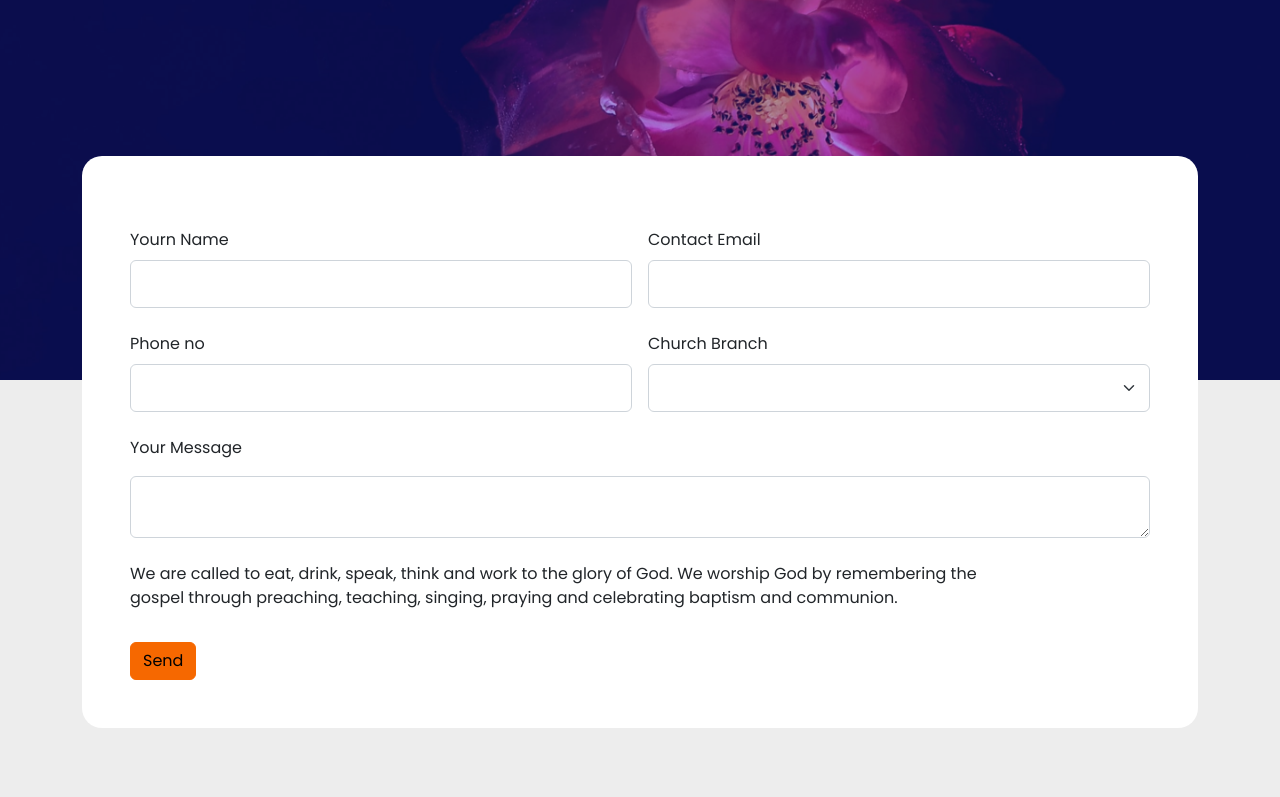
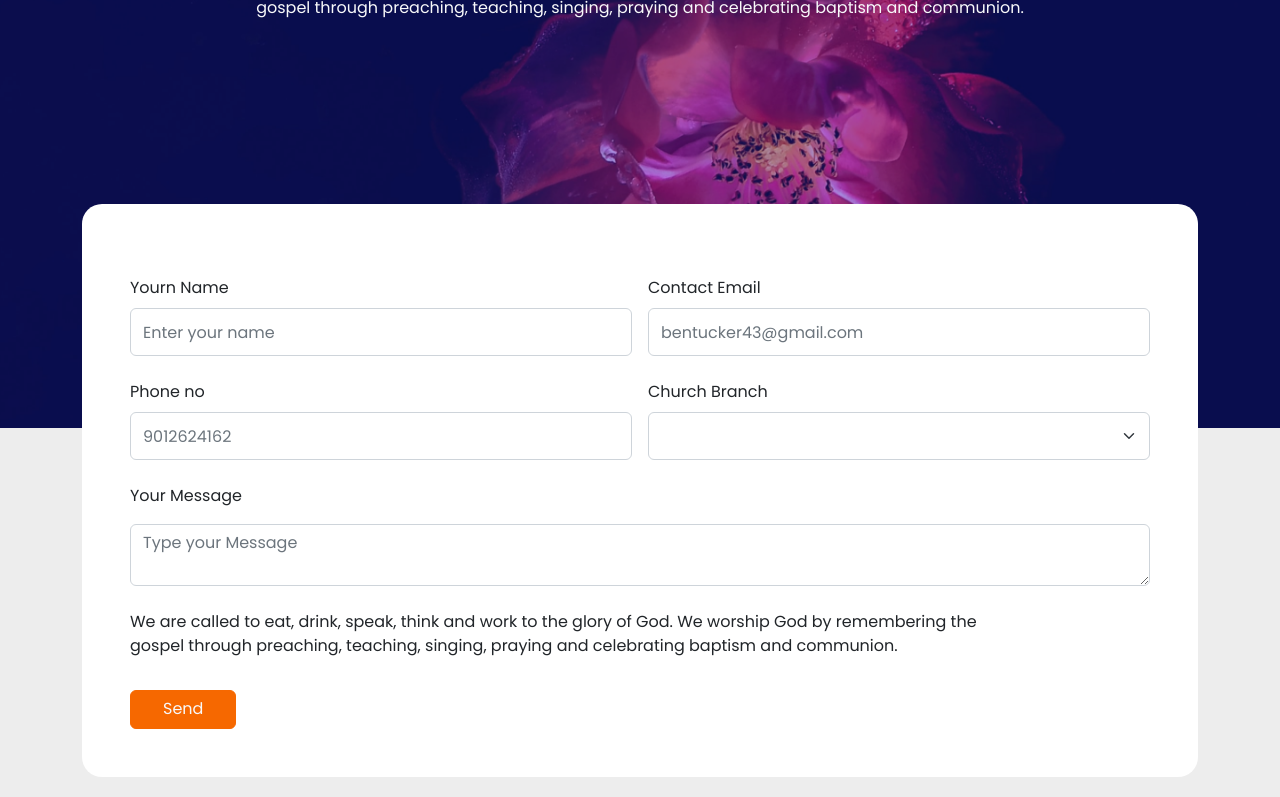
Before and after one commit to pin4eva/joint_heirs_frontend, a Next.js app: page / in a window 1280 px wide. Shown: the part 7148-7945 px from the top of the page. Built offline with nearby package versions, Linux system fonts and the light colour scheme.

Commit message:
few changes added

```diff
--- a/src/components/FooterComp.tsx
+++ b/src/components/FooterComp.tsx
@@ -73,7 +73,7 @@ const FooterComp = () => {
 					</div>
 					<hr className="text-light mt-5" />
 					<div className="text-center">
-						<p className="text-light">
+						<p className="text-light ">
 							<big className="fw-bold">JointHeirs</big> {new Date().getFullYear()}. All Rights
 							Reserved
 						</p>
--- a/src/pages/index.tsx
+++ b/src/pages/index.tsx
@@ -224,13 +224,21 @@ const Home: NextPage = () => {
 										<label className="mt-4 mb-2" htmlFor="name">
 											Yourn Name
 										</label>
-										<input type="text" className="form-control shadow-none" />
+										<input
+											type="text"
+											placeholder="Enter your name"
+											className="form-control shadow-none"
+										/>
 									</div>
 									<div className="form-group">
 										<label className="mt-4 mb-2" htmlFor="email">
 											Contact Email
 										</label>
-										<input type="text" className="form-control shadow-none" />
+										<input
+											type="text"
+											placeholder="bentucker43@gmail.com"
+											className="form-control shadow-none"
+										/>
 									</div>
 								</div>
 								<div className="form-split form-group">
@@ -238,7 +246,11 @@ const Home: NextPage = () => {
 										<label className="mt-4 mb-2" htmlFor="name">
 											Phone no
 										</label>
-										<input type="text" className="form-control shadow-none" />
+										<input
+											type="text"
+											placeholder="9012624162"
+											className="form-control shadow-none"
+										/>
 									</div>
 									<div className="form-group">
 										<label className="mt-4 mb-2" htmlFor="email">
@@ -257,14 +269,14 @@ const Home: NextPage = () => {
 									<label className="mt-4 mb-3" htmlFor="">
 										Your Message
 									</label>
-									<textarea className="form-control" />
+									<textarea className="form-control" placeholder="Type your Message" />
 								</div>
 								<p className="mt-4">
 									We are called to eat, drink, speak, think and work to the glory of God. We worship
 									God by remembering the <br /> gospel through preaching, teaching, singing, praying
 									and celebrating baptism and communion.
 								</p>
-								<button className="btn btn-warning mt-3" type="submit">
+								<button className="btn btn-warning text-light mt-3" type="submit">
 									Send
 								</button>
 							</form>
--- a/src/styles/home.scss
+++ b/src/styles/home.scss
@@ -32,7 +32,7 @@
 			}
 		}
 		@media screen and (max-width: 900px) {
-			height: 70vh;
+			height: 80vh;
 		}
 	}
 
@@ -504,11 +504,13 @@
 	.church-branchs {
 		height: 90vh;
 		width: 100%;
+		background: #ededed;
 		@media screen and (max-width: 900px) {
 			margin-top: 2rem;
 			height: 50vh;
 		}
 		.branch-content {
+			margin-top: 3rem;
 			height: inherit;
 			display: flex;
 			flex-direction: column;
@@ -631,6 +633,9 @@
 					}
 				}
 			}
+			.btn {
+				padding: 0.4rem 2rem;
+			}
 		}
 		.botom {
 			display: flex;
@@ -654,6 +659,7 @@
 						display: flex;
 						align-items: center;
 						justify-content: center;
+						font-size: 20px;
 						color: #ffffff;
 						width: 2.5rem;
 						height: 2.5rem;
--- a/src/styles/navbar.scss
+++ b/src/styles/navbar.scss
@@ -54,11 +54,11 @@
 			.nav {
 				display: flex;
 				flex-direction: column;
-				gap: 0.8rem;
+				gap: 0.6rem;
 				align-items: flex-start;
 				flex: 1;
 				width: 50%;
-				height: 65vh;
+				height: 70vh;
 				position: absolute;
 				top: 81px;
 				left: -100%;
@@ -69,7 +69,7 @@
 			}
 
 			.nav.active {
-				height: 60vh;
+				height: 70vh;
 				background: rgba(3, 12, 224, 0.3);
 				backdrop-filter: blur(33px);
 				left: 0;
```
Also changed, not shown: src/styles/index.scss (+6 -7 lines).
